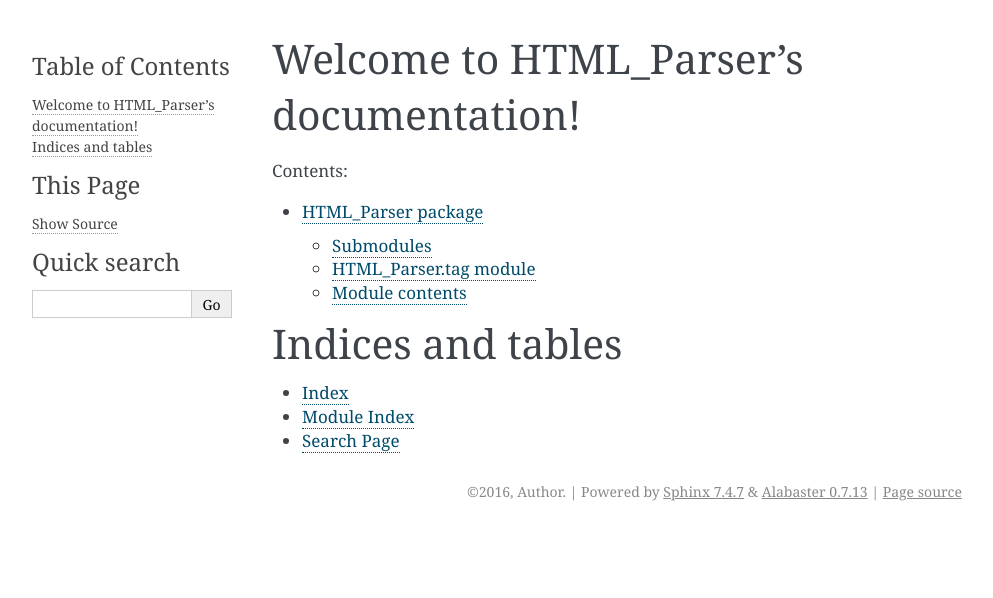
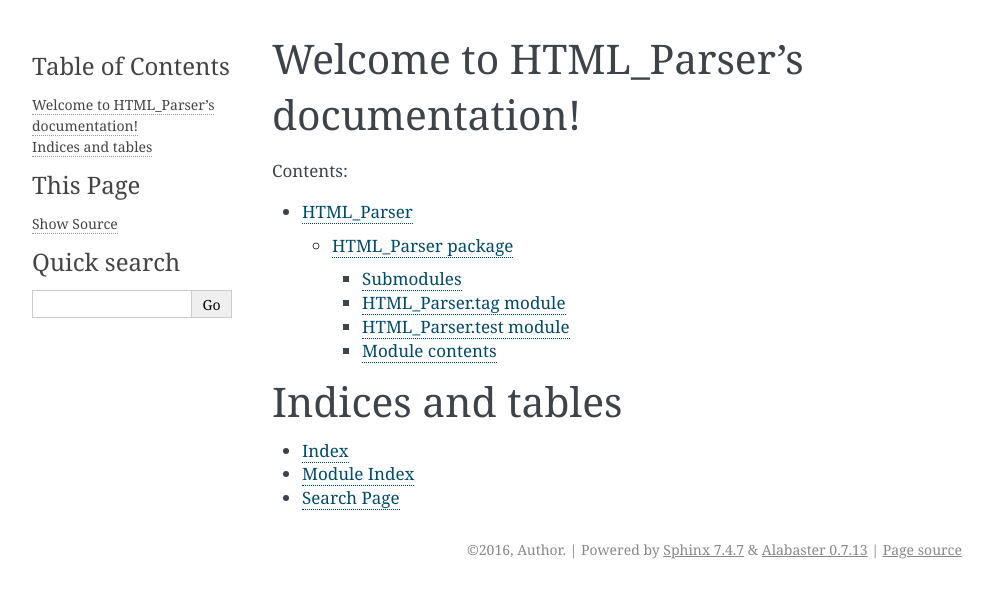
Before and after one commit to Heasummn/Python-HTML-Parser, a Sphinx documentation site: the page built from docs/index.rst, in a window 1280 px wide. Shown: the top 598 px of the page, without its empty margins (148-1141 px from the left). Built offline with Sphinx 7.4.7, drawn with Linux system fonts in a browser that asks for light colours.

Commit message:
(Addition) Added ability to document new files and modules on Windows Systems.

```diff
--- a/docs/HTML_Parser.rst
+++ b/docs/HTML_Parser.rst
@@ -12,6 +12,14 @@
     :undoc-members:
     :show-inheritance:
 
+HTML_Parser.test module
+-----------------------
+
+.. automodule:: HTML_Parser.test
+    :members:
+    :undoc-members:
+    :show-inheritance:
+
 
 Module contents
 ---------------
--- a/docs/index.rst
+++ b/docs/index.rst
@@ -11,7 +11,7 @@
 .. toctree::
    :maxdepth: 4
 
-   HTML_Parser
+   modules
 
 
 Indices and tables
--- /dev/null
+++ b/docs/modules.rst
@@ -0,0 +1,7 @@
+HTML_Parser
+===========
+
+.. toctree::
+   :maxdepth: 4
+
+   HTML_Parser
```
Also changed, not shown: 2 other files.
